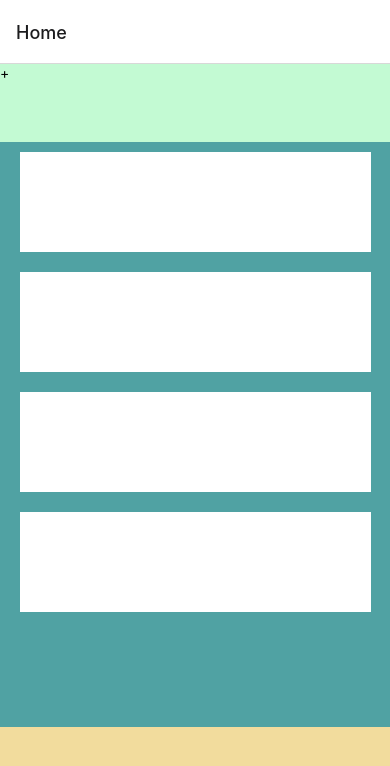
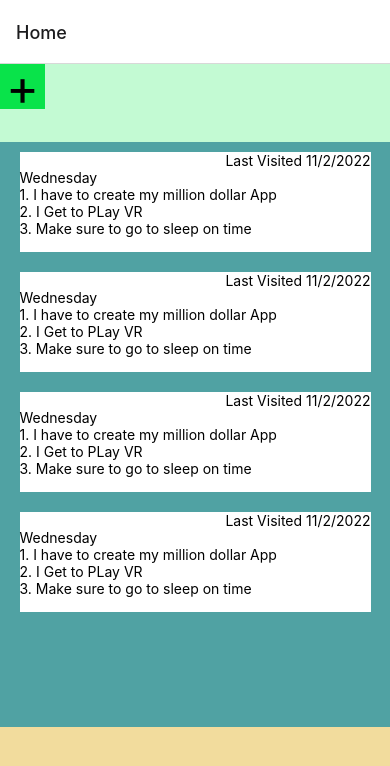
Before and after one commit to SharpSight44/Newapp, a React Native app: screen /Home in a window 390 px wide. Shown: the top 766 px of the page. Built offline with nearby package versions, Linux system fonts and the light colour scheme.

Commit message:
layout phase 1

```diff
--- a/screens/track.js
+++ b/screens/track.js
@@ -9,20 +9,58 @@ const MainPage = () => {
   return (
     <>
      <View style={{ width:'100%',height:'10%', backgroundColor:'#c3fad3'}}>
-<View style={{width:20,height:20, backgroundColor:'09e34a'}}>
-<Text style={{}}>
-  +
+<View style={{width:45, height:45, backgroundColor:'#09e34a', justifyContent:'center', alignItems:'center'}}>
+<Text style={{fontSize:50}}>+
 </Text>
 </View>
 </View>
     <View style={{backgroundColor:'#50a2a3', height:'75%',  alignItems:'center'}}>
     <View style={styles.menu}>
+    <Text style={{textAlign:'right'}}>
+    Last Visited 11/2/2022
+      </Text>
+    <Text>
+      Wednesday {'\n'}
+      1. I have to create my million dollar App {'\n'}
+      2. I Get to PLay VR {'\n'}
+      3. Make sure to go to sleep on time
+    </Text>
     </View>
     <View style={styles.menu}>
+    <Text style={{textAlign:'right'}}>
+    Last Visited 11/2/2022
+      </Text>
+    <Text>
+
+      Wednesday {'\n'}
+      1. I have to create my million dollar App {'\n'}
+      2. I Get to PLay VR {'\n'}
+      3. Make sure to go to sleep on time
+    </Text>
     </View>
     <View style={styles.menu}>
+      <Text style={{textAlign:'right'}}>
+    Last Visited 11/2/2022
+      </Text>
+    <Text  >
+      Wednesday {'\n'}
+      1. I have to create my million dollar App {'\n'}
+      2. I Get to PLay VR {'\n'}
+      3. Make sure to go to sleep on time
+
+
+    </Text>
     </View>
     <View style={styles.menu}>
+    <Text style={{textAlign:'right'}}>
+    Last Visited 11/2/2022
+      </Text>
+    <Text>
+      Wednesday {'\n'}
+      1. I have to create my million dollar App {'\n'}
+      2. I Get to PLay VR {'\n'}
+      3. Make sure to go to sleep on time
+    </Text>
     </View>
     </View>
     <View style={{ width:'100%',height:'15%', backgroundColor:'#f2dc9d'}}>
@@ -39,8 +77,10 @@ const styles = StyleSheet.create({
      margin: 10,
      backgroundColor: '#ffffff',
      height:100,
-     width: '90%'
+     width: '90%',
 
 
-  }
+
+  },
+
 })
```
